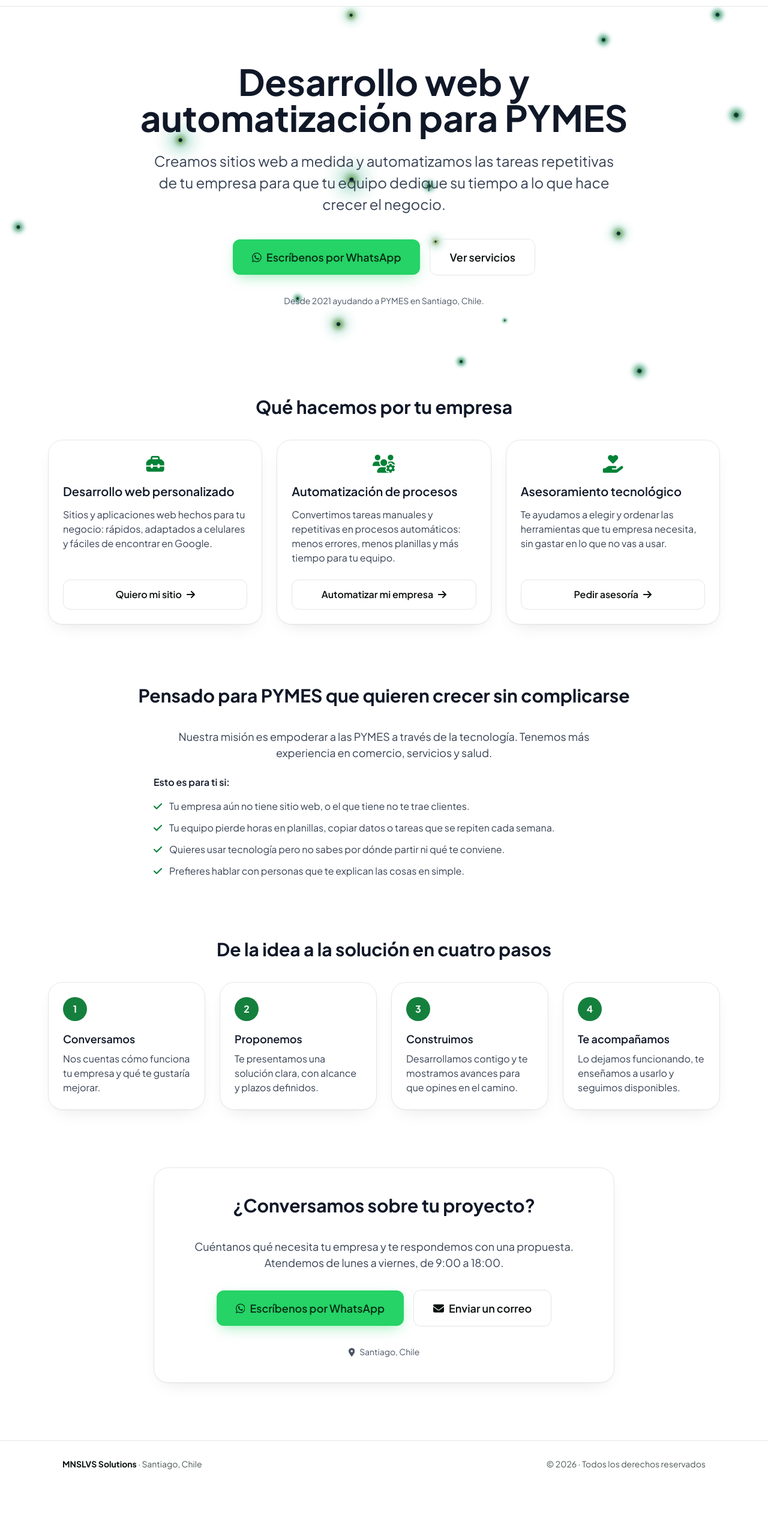
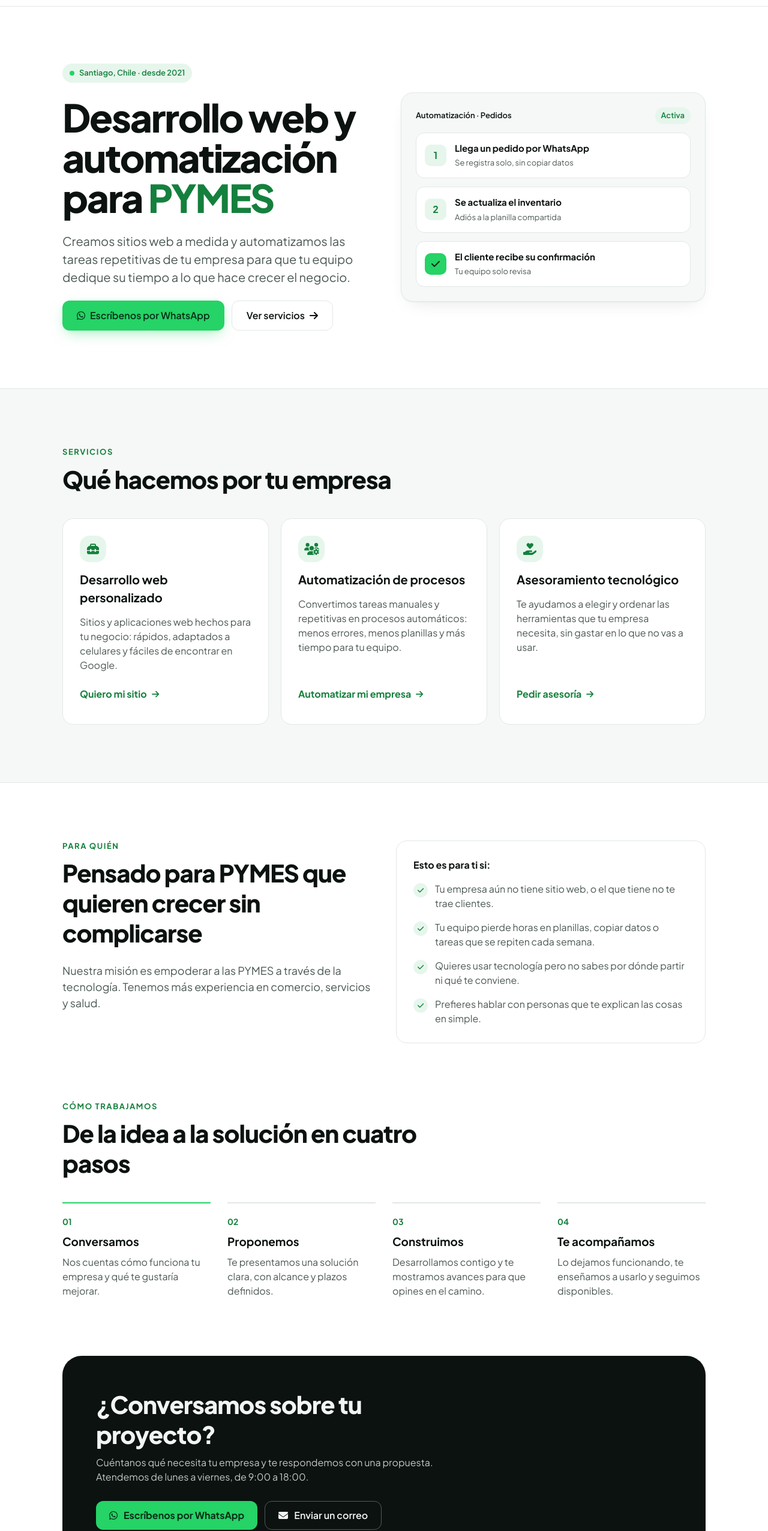
Before and after one commit to emonsalves/AWS-Frontend, a React (Vite) app: page / in a window 1280 px wide. Shown: the part 58-2610 px from the top of the page at 60% size. Before the commit the page ends 2537 px from the top, so only its background shows below. Built offline with nearby package versions, Linux system fonts and the light colour scheme; what tailwindcss-animated would draw is missing.

Commit message:
feat(home): secciones de la Home con el diseño Preciso
Portada en dos columnas con un ejemplo de automatización, servicios en tarjetas sobre fondo alterno, lista para quién en una tarjeta, pasos numerados con línea superior y bloque final de contacto. Se quitan las luciérnagas de la Home.

```diff
--- a/src/config/home.js
+++ b/src/config/home.js
@@ -11,9 +11,21 @@ export const home = {
         primaryAction: "Escríbenos por WhatsApp",
         secondaryAction: "Ver servicios",
         trustLine: "Desde 2021 ayudando a PYMES en Santiago, Chile.",
+        highlight: "PYMES",
+        // Ejemplo de automatización que acompaña al título
+        example: {
+            title: "Automatización · Pedidos",
+            status: "Activa",
+            steps: [
+                { title: "Llega un pedido por WhatsApp", text: "Se registra solo, sin copiar datos" },
+                { title: "Se actualiza el inventario", text: "Adiós a la planilla compartida" },
+                { title: "El cliente recibe su confirmación", text: "Tu equipo solo revisa" },
+            ],
+        },
     },
 
     services: {
+        eyebrow: "Servicios",
         title: "Qué hacemos por tu empresa",
         items: [
             {
@@ -41,6 +53,7 @@ export const home = {
     },
 
     audience: {
+        eyebrow: "Para quién",
         title: "Pensado para PYMES que quieren crecer sin complicarse",
         intro: "Nuestra misión es empoderar a las PYMES a través de la tecnología. Tenemos más experiencia en comercio, servicios y salud.",
         listTitle: "Esto es para ti si:",
@@ -53,6 +66,7 @@ export const home = {
     },
 
     process: {
+        eyebrow: "Cómo trabajamos",
         title: "De la idea a la solución en cuatro pasos",
         steps: [
             { title: "Conversamos", text: "Nos cuentas cómo funciona tu empresa y qué te gustaría mejorar." },
--- a/src/features/home/components/HomeAudience.jsx
+++ b/src/features/home/components/HomeAudience.jsx
@@ -6,15 +6,24 @@ const HomeAudience = () => {
     const { audience } = home;
 
     return (
-        <section aria-labelledby="para-quien" className="px-4 py-12">
-            <SectionTitle id="para-quien">{audience.title}</SectionTitle>
-            <div className="mx-auto max-w-3xl">
-                <p className="mb-6 text-center text-lg text-gray-700 dark:text-gray-300">{audience.intro}</p>
-                <p className="mb-4 font-semibold text-gray-900 dark:text-white">{audience.listTitle}</p>
-                <ul className="space-y-3">
+        <section aria-labelledby="para-quien" className="mx-auto grid max-w-6xl gap-10 px-5 py-16 sm:px-10 sm:py-24 lg:grid-cols-2 lg:items-start">
+            <div>
+                <SectionTitle id="para-quien" eyebrow={audience.eyebrow}>
+                    {audience.title}
+                </SectionTitle>
+                <p className="-mt-4 text-lg text-ink-muted dark:text-night-muted">{audience.intro}</p>
+            </div>
+            <div className="rounded-[18px] border border-paper-line p-7 dark:border-night-line">
+                <p className="mb-4 font-bold text-ink dark:text-night-text">{audience.listTitle}</p>
+                <ul className="flex flex-col gap-4">
                     {audience.items.map((item) => (
-                        <li key={item} className="flex gap-3 text-gray-700 dark:text-gray-300">
-                            <Icon name="check" className="mt-1 shrink-0 text-green-700 dark:text-green-400" />
+                        <li key={item} className="flex gap-3 text-ink-muted dark:text-night-muted">
+                            <span
+                                aria-hidden="true"
+                                className="mt-0.5 flex h-6 w-6 shrink-0 items-center justify-center rounded-full bg-paper-accent text-xs text-primary-700 dark:bg-night-accent dark:text-primary-400"
+                            >
+                                <Icon name="check" />
+                            </span>
                             <span>{item}</span>
                         </li>
                     ))}
--- a/src/features/home/components/HomeContact.jsx
+++ b/src/features/home/components/HomeContact.jsx
@@ -1,37 +1,39 @@
-import { Button, Card, Icon } from "../../../components/ui";
+import { Icon } from "../../../components/ui";
 import { home } from "../../../config/home";
 import { site } from "../../../config/site";
 import { mailtoUrl, whatsappUrl } from "../../../lib/contactLinks";
-import SectionTitle from "./SectionTitle";
 
 const HomeContact = () => {
     const { contact } = home;
 
     return (
-        <section aria-labelledby="conversemos" className="px-4 py-12">
-            <Card padding="xl" className="mx-auto max-w-3xl text-center">
-                <SectionTitle id="conversemos">{contact.title}</SectionTitle>
-                <p className="mb-8 text-lg text-gray-700 dark:text-gray-300">{contact.text}</p>
-                <div className="flex flex-col items-center justify-center gap-4 sm:flex-row">
-                    <Button
-                        as="a"
+        <section aria-labelledby="conversemos" className="mx-auto max-w-6xl px-5 pb-16 sm:px-10 sm:pb-24">
+            <div className="flex flex-wrap items-center justify-between gap-7 rounded-3xl bg-ink px-6 py-8 text-night-text sm:p-14 dark:bg-primary-500 dark:text-primary-ink">
+                <div className="flex max-w-xl flex-col gap-2.5">
+                    <h2 id="conversemos" className="text-[28px] leading-tight font-extrabold tracking-tight sm:text-[40px]">
+                        {contact.title}
+                    </h2>
+                    <p className="opacity-80">{contact.text}</p>
+                </div>
+                <div className="flex flex-col gap-3 sm:flex-row">
+                    <a
                         href={whatsappUrl(site.contact.whatsapp)}
                         target="_blank"
                         rel="noopener noreferrer"
-                        size="lg"
-                        leftIcon={<Icon name="whatsapp" />}
+                        className="inline-flex min-h-12 items-center justify-center gap-2.5 rounded-lg bg-primary-500 px-[22px] font-bold text-primary-ink focus-visible:outline-2 focus-visible:outline-offset-2 focus-visible:outline-primary-400 dark:bg-primary-ink dark:text-night-text dark:focus-visible:outline-primary-ink"
                     >
+                        <Icon name="whatsapp" />
                         {contact.primaryAction}
-                    </Button>
-                    <Button as="a" href={mailtoUrl(site.contact.email)} variant="secondary" size="lg" leftIcon={<Icon name="envelope" />}>
+                    </a>
+                    <a
+                        href={mailtoUrl(site.contact.email)}
+                        className="inline-flex min-h-12 items-center justify-center gap-2.5 rounded-lg border border-white/30 px-[22px] font-semibold focus-visible:outline-2 focus-visible:outline-offset-2 focus-visible:outline-primary-400 dark:border-primary-ink/35 dark:focus-visible:outline-primary-ink"
+                    >
+                        <Icon name="envelope" />
                         {contact.secondaryAction}
-                    </Button>
+                    </a>
                 </div>
-                <p className="mt-8 text-sm text-gray-600 dark:text-gray-400">
-                    <Icon name="location-dot" className="mr-2" />
-                    {site.location}
-                </p>
-            </Card>
+            </div>
         </section>
     );
 };
--- a/src/features/home/components/HomeHero.jsx
+++ b/src/features/home/components/HomeHero.jsx
@@ -5,29 +5,73 @@ import { whatsappUrl } from "../../../lib/contactLinks";
 
 const HomeHero = () => {
     const { hero } = home;
+    const [titleStart] = hero.title.split(hero.highlight);
 
     return (
-        <section aria-labelledby="hero-titulo" className="px-4 py-16 text-center sm:py-24">
-            <h1 id="hero-titulo" className="mx-auto mb-6 max-w-4xl text-4xl font-bold text-gray-900 md:text-6xl dark:text-white">
-                {hero.title}
+        <section aria-labelledby="hero-titulo" className="mx-auto grid max-w-6xl items-center gap-14 px-5 py-12 sm:px-10 sm:py-24 lg:grid-cols-2">
+            <div className="flex flex-col items-start gap-6">
+                <p className="inline-flex items-center gap-2 rounded-full bg-paper-accent px-3 py-1.5 text-[13px] font-semibold text-primary-700 dark:bg-night-accent dark:text-primary-400">
+                    <span aria-hidden="true" className="h-2 w-2 rounded-full bg-primary-500" />
+                    {site.location} · desde {site.foundingYear}
+                </p>
+                <h1
+                    id="hero-titulo"
+                    className="text-[40px] leading-[1.05] font-extrabold tracking-[-0.035em] text-ink sm:text-[64px] dark:text-night-text"
+                >
+                    {titleStart}
+                    <span className="text-primary-700 dark:text-primary-400">{hero.highlight}</span>
                 </h1>
-            <p className="mx-auto mb-10 max-w-3xl text-lg text-gray-700 md:text-2xl dark:text-gray-300">{hero.subtitle}</p>
-            <div className="flex flex-col items-center justify-center gap-4 sm:flex-row">
+                <p className="max-w-[34em] text-[17px] text-ink-muted sm:text-xl dark:text-night-muted">{hero.subtitle}</p>
+                <div className="flex w-full flex-col gap-3 sm:flex-row">
                     <Button
                         as="a"
                         href={whatsappUrl(site.contact.whatsapp)}
                         target="_blank"
                         rel="noopener noreferrer"
-                    size="lg"
                         leftIcon={<Icon name="whatsapp" />}
                     >
                         {hero.primaryAction}
                     </Button>
-                <Button as="a" href="#servicios" variant="secondary" size="lg">
+                    <Button as="a" href="#servicios" variant="secondary" rightIcon={<Icon name="arrow-right" />}>
                         {hero.secondaryAction}
                     </Button>
                 </div>
-            <p className="mt-8 text-sm text-gray-600 dark:text-gray-400">{hero.trustLine}</p>
+            </div>
+
+            <figure className="flex flex-col gap-3.5 rounded-[20px] border border-paper-line bg-paper-soft p-6 shadow-custom-light dark:border-night-line dark:bg-night-soft dark:shadow-custom-dark">
+                <figcaption className="flex items-center justify-between text-[13px]">
+                    <span className="font-semibold text-ink dark:text-night-text">{hero.example.title}</span>
+                    <span className="rounded-full bg-paper-accent px-2.5 py-1 font-semibold text-primary-700 dark:bg-night-accent dark:text-primary-400">
+                        {hero.example.status}
+                    </span>
+                </figcaption>
+                <ol className="flex flex-col gap-3.5">
+                    {hero.example.steps.map((step, index) => {
+                        const isLast = index === hero.example.steps.length - 1;
+                        return (
+                            <li
+                                key={step.title}
+                                className="flex items-center gap-3.5 rounded-[14px] border border-paper-line bg-paper p-3.5 dark:border-night-line dark:bg-night"
+                            >
+                                <span
+                                    aria-hidden="true"
+                                    className={`flex h-9 w-9 shrink-0 items-center justify-center rounded-[10px] font-bold ${
+                                        isLast
+                                            ? "bg-primary-500 text-primary-ink"
+                                            : "bg-paper-accent text-primary-700 dark:bg-night-accent dark:text-primary-400"
+                                    }`}
+                                >
+                                    {isLast ? <Icon name="check" /> : index + 1}
+                                </span>
+                                <span>
+                                    <strong className="block text-[15px] text-ink dark:text-night-text">{step.title}</strong>
+                                    <span className="text-[13px] text-ink-muted dark:text-night-muted">{step.text}</span>
+                                </span>
+                            </li>
+                        );
+                    })}
+                </ol>
+            </figure>
         </section>
     );
 };
--- a/src/features/home/components/HomeProcess.jsx
+++ b/src/features/home/components/HomeProcess.jsx
@@ -1,4 +1,3 @@
-import { Card } from "../../../components/ui";
 import { home } from "../../../config/home";
 import SectionTitle from "./SectionTitle";
 
@@ -6,21 +5,21 @@ const HomeProcess = () => {
     const { process } = home;
 
     return (
-        <section aria-labelledby="como-trabajamos" className="px-4 py-12">
-            <SectionTitle id="como-trabajamos">{process.title}</SectionTitle>
-            <ol className="grid grid-cols-1 gap-6 sm:grid-cols-2 lg:grid-cols-4">
+        <section aria-labelledby="como-trabajamos" className="mx-auto max-w-6xl px-5 pb-16 sm:px-10 sm:pb-24">
+            <SectionTitle id="como-trabajamos" eyebrow={process.eyebrow}>
+                {process.title}
+            </SectionTitle>
+            <ol className="grid grid-cols-1 gap-7 sm:grid-cols-2 lg:grid-cols-4">
                 {process.steps.map((step, index) => (
-                    <li key={step.title}>
-                        <Card className="h-full">
-                            <span
-                                aria-hidden="true"
-                                className="mb-4 flex h-10 w-10 items-center justify-center rounded-full bg-primary-700 font-bold text-white"
-                            >
-                                {index + 1}
-                            </span>
-                            <h3 className="mb-2 text-lg font-semibold text-gray-900 dark:text-white">{step.title}</h3>
-                            <p className="text-gray-700 dark:text-gray-300">{step.text}</p>
-                        </Card>
+                    <li
+                        key={step.title}
+                        className={`flex flex-col gap-2 border-t-2 pt-5 ${index === 0 ? "border-primary-500" : "border-paper-line dark:border-night-line"}`}
+                    >
+                        <span aria-hidden="true" className="text-sm font-bold text-primary-700 dark:text-primary-400">
+                            {String(index + 1).padStart(2, "0")}
+                        </span>
+                        <h3 className="text-[19px] font-bold text-ink dark:text-night-text">{step.title}</h3>
+                        <p className="text-ink-muted dark:text-night-muted">{step.text}</p>
                     </li>
                 ))}
             </ol>
--- a/src/features/home/components/HomeServices.jsx
+++ b/src/features/home/components/HomeServices.jsx
@@ -1,4 +1,4 @@
-import { Button, Card, Icon } from "../../../components/ui";
+import { Icon } from "../../../components/ui";
 import { home } from "../../../config/home";
 import { site } from "../../../config/site";
 import { whatsappUrl } from "../../../lib/contactLinks";
@@ -8,29 +8,38 @@ const HomeServices = () => {
     const { services } = home;
 
     return (
-        <section aria-labelledby="servicios" className="scroll-mt-24 px-4 py-12">
-            <SectionTitle id="servicios">{services.title}</SectionTitle>
-            <ul className="grid grid-cols-1 gap-6 md:grid-cols-3">
-                {services.items.map((service) => (
-                    <li key={service.title}>
-                        <Card className="flex h-full flex-col">
-                            <Icon name={service.icon} className="mb-4 text-3xl text-green-700 dark:text-green-400" />
-                            <h3 className="mb-3 text-xl font-semibold text-gray-900 dark:text-white">{service.title}</h3>
-                            <p className="mb-6 flex-1 text-gray-700 dark:text-gray-300">{service.text}</p>
-                            <Button
-                                as="a"
+        <section
+            aria-labelledby="servicios"
+            className="scroll-mt-24 border-y border-paper-line bg-paper-soft dark:border-night-line dark:bg-night-soft"
+        >
+            <div className="mx-auto max-w-6xl px-5 py-16 sm:px-10 sm:py-24">
+                <SectionTitle id="servicios" eyebrow={services.eyebrow}>
+                    {services.title}
+                </SectionTitle>
+                <ul className="grid grid-cols-1 gap-5 md:grid-cols-3">
+                    {services.items.map((service) => (
+                        <li
+                            key={service.title}
+                            className="flex flex-col gap-3.5 rounded-[18px] border border-paper-line bg-paper p-7 dark:border-night-line dark:bg-night"
+                        >
+                            <span className="flex h-11 w-11 items-center justify-center rounded-xl bg-paper-accent text-xl text-primary-700 dark:bg-night-accent dark:text-primary-400">
+                                <Icon name={service.icon} />
+                            </span>
+                            <h3 className="text-xl font-bold text-ink dark:text-night-text">{service.title}</h3>
+                            <p className="flex-1 text-ink-muted dark:text-night-muted">{service.text}</p>
+                            <a
                                 href={whatsappUrl(site.contact.whatsapp, service.whatsappText)}
                                 target="_blank"
                                 rel="noopener noreferrer"
-                                variant="secondary"
-                                rightIcon={<Icon name="arrow-right" />}
+                                className="inline-flex min-h-11 items-center gap-2 self-start rounded-lg font-bold text-primary-700 hover:underline focus-visible:outline-2 focus-visible:outline-offset-2 focus-visible:outline-primary-700 dark:text-primary-400 dark:focus-visible:outline-primary-400"
                             >
                                 {service.action}
-                            </Button>
-                        </Card>
-                    </li>
-                ))}
-            </ul>
+                                <Icon name="arrow-right" className="text-sm" />
+                            </a>
+                        </li>
+                    ))}
+                </ul>
+            </div>
         </section>
     );
 };
--- a/src/features/home/components/SectionTitle.jsx
+++ b/src/features/home/components/SectionTitle.jsx
@@ -1,13 +1,17 @@
 import PropTypes from "prop-types";
 
-const SectionTitle = ({ id, children }) => (
-    <h2 id={id} className="mb-8 text-center text-2xl font-bold text-gray-900 sm:text-3xl dark:text-white">
-        {children}
-    </h2>
+const SectionTitle = ({ id, eyebrow, children }) => (
+    <div className="mb-10 flex max-w-2xl flex-col gap-2.5">
+        {eyebrow && <p className="text-[13px] font-bold tracking-[0.12em] text-primary-700 uppercase dark:text-primary-400">{eyebrow}</p>}
+        <h2 id={id} className="text-[28px] leading-tight font-extrabold tracking-tight text-ink sm:text-[40px] dark:text-night-text">
+            {children}
+        </h2>
+    </div>
 );
 
 SectionTitle.propTypes = {
     id: PropTypes.string.isRequired,
+    eyebrow: PropTypes.string,
     children: PropTypes.node.isRequired,
 };
 
--- a/src/pages/Home.jsx
+++ b/src/pages/Home.jsx
@@ -1,26 +1,17 @@
-import { useTheme } from "../context/ThemeContext";
 import { usePageSeo } from "../hooks/usePageSeo";
 import { seo } from "../config/seo";
 import { HomeAudience, HomeContact, HomeHero, HomeProcess, HomeServices } from "../features/home";
 
 const Home = () => {
     usePageSeo(seo.home);
-    const { darkMode } = useTheme();
 
     return (
-        <div className="relative w-full">
-            {/* Luciérnagas de fondo */}
-            {Array.from({ length: 15 }).map((_, index) => (
-                <div key={index} className={`firefly ${darkMode ? "firefly-dark" : "firefly-light"}`}></div>
-            ))}
-
-            <div className="relative z-10 mx-auto max-w-6xl pb-12">
-                <HomeHero />
-                <HomeServices />
-                <HomeAudience />
-                <HomeProcess />
-                <HomeContact />
-            </div>
+        <div className="w-full">
+            <HomeHero />
+            <HomeServices />
+            <HomeAudience />
+            <HomeProcess />
+            <HomeContact />
         </div>
     );
 };
```
Lines whose indentation alone changed are shown as unchanged.
